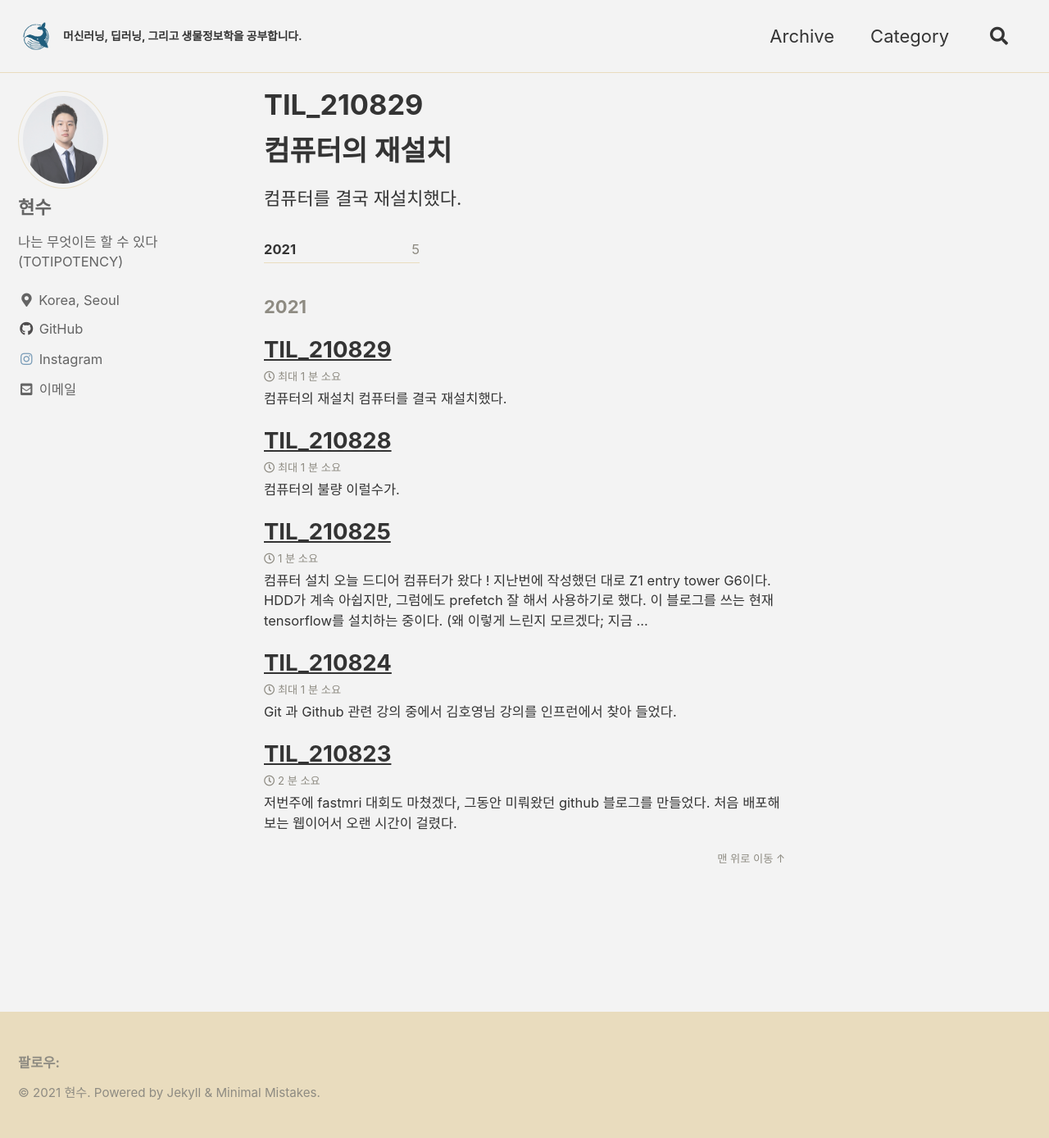
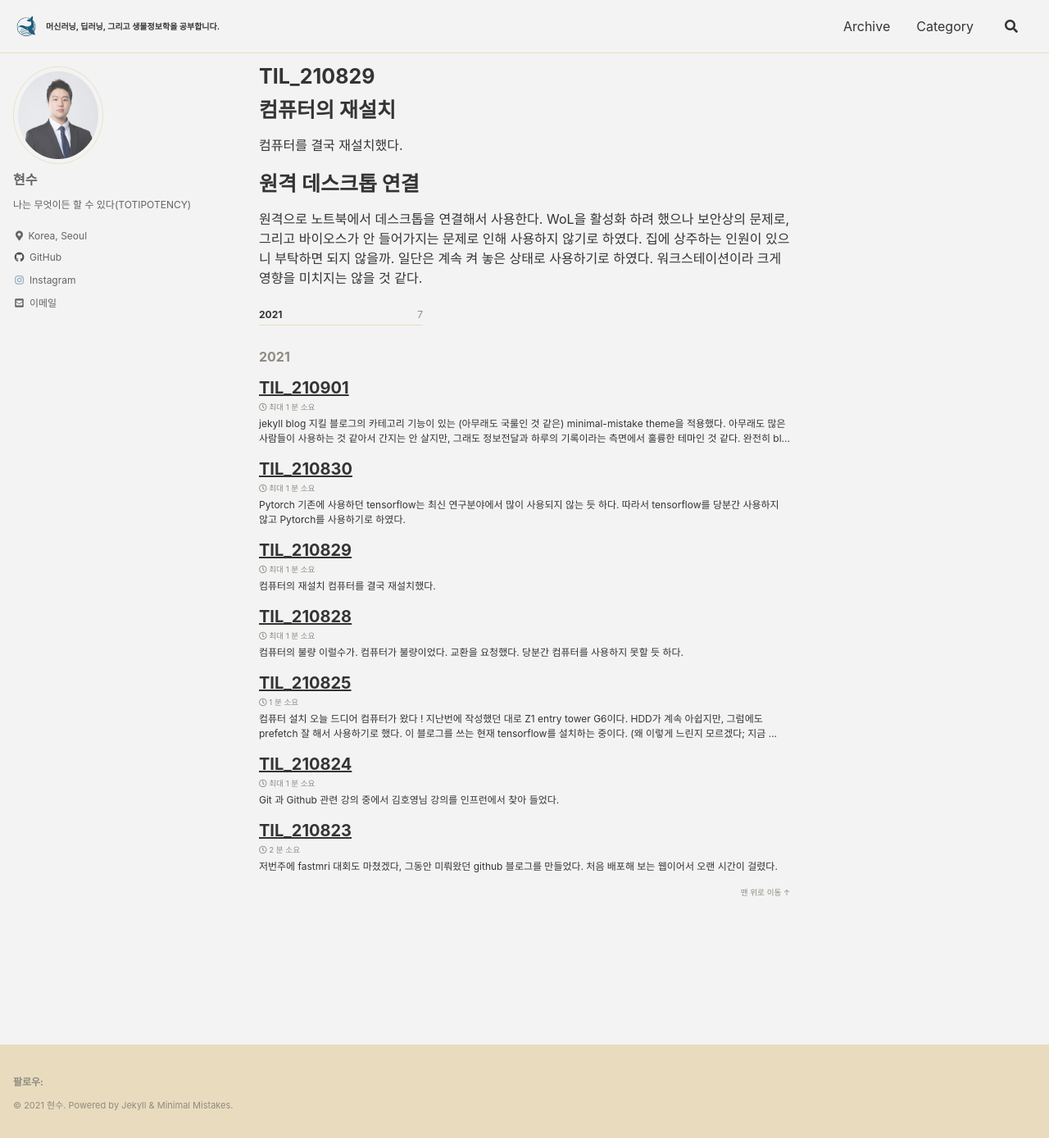
Before and after one commit to karegoie/karegoie.github.io, a Jekyll site: the page built from _posts/TIL/2021-08-29-TIL_210829.md, in a window 1280 px wide and 1388 px high. Shown: the whole window at 82% size. Built offline with Jekyll 4.4.1, drawn with Linux system fonts in a browser that asks for light colours; cached includes are drawn as plain includes; comment, search, counter and statistics services are not loaded.

Commit message:
0901 commit commiting posts

```diff
--- a/_layouts/default.html
+++ b/_layouts/default.html
@@ -10,6 +10,9 @@
 -->
 <html lang="{{ site.locale | slice: 0,2 | default: "en" }}" class="no-js">
   <head>
+    {% if page.use_math %}
+      {% include mathjax_support.html %}
+    {% endif %}
     {% include head.html %}
     {% include head/custom.html %}
   </head>
--- /dev/null
+++ b/_posts/TIL/2021-08-28-TIL_210828.md
@@ -0,0 +1,11 @@
+---
+layout: posts
+title:  "TIL_210828"
+date:   2021-08-28 14:00:00
+categories: TIL
+---
+# 컴퓨터의 불량
+이럴수가. 컴퓨터가 불량이었다. 교환을 요청했다. 당분간 컴퓨터를 사용하지 못할 듯 하다.
+
+# 미적분과 딥러닝
+오늘은 3blue1brown의 딥러닝 관련 강의를 들었다. 연쇄법칙과 딥러닝이 어떤 상관관계가 있는지 알게 되었다.
--- /dev/null
+++ b/_posts/TIL/2021-08-29-TIL_210829.md
@@ -0,0 +1,13 @@
+---
+layout: posts
+title:  "TIL_210829"
+date:   2021-08-29 14:00:00
+categories: TIL
+---
+# 컴퓨터의 재설치
+컴퓨터를 결국 재설치했다.
+
+# 원격 데스크톱 연결
+원격으로 노트북에서 데스크톱을 연결해서 사용한다. WoL을 활성화 하려 했으나 보안상의 문제로, 그리고
+바이오스가 안 들어가지는 문제로 인해 사용하지 않기로 하였다. 집에 상주하는 인원이 있으니 부탁하면 되지 않을까.
+일단은 계속 켜 놓은 상태로 사용하기로 하였다. 워크스테이션이라 크게 영향을 미치지는 않을 것 같다.
--- /dev/null
+++ b/_posts/TIL/2021-08-30-TIL_210830.md
@@ -0,0 +1,22 @@
+---
+layout: posts
+title:  "TIL_210830"
+date:   2021-08-30 14:00:00
+categories: TIL
+---
+# Pytorch
+기존에 사용하던 tensorflow는 최신 연구분야에서 많이 사용되지 않는 듯 하다. 따라서 tensorflow를
+당분간 사용하지 않고 Pytorch를 사용하기로 하였다.
+
+Pytorch는 tensorflow와는 다르게 클래스 기반인 파이썬의 특징을 제대로 살린 프레임워크인 것 같다.
+파이썬에도 약하고, 심층신경망과 관련된 수학에도 약한 채 keras만 사용해 온 자신을 반성하게 된다.
+
+어제 본 3blue1brown의 딥러닝 관련 영상들을 많이 반복해서 들어야 할 것 같다. 또, 이번에 듣는
+[정보융합 뉴럴네트워크] 강의에서 이안 굿펠로의 <심층 학습> 을 읽게 될텐데, 아무쪼록 잘 적응해서 학습할
+수 있었으면 좋겠다.
+
+# 개강 준비
+<심층 학습> 은 어차피 매주 읽어야 해서, 마크다운으로 요약하며 읽을 계획이다. 반드시 그럴 거다.
+이번 학기에는 한 강의를 제외한 나머지는 생명과학과 필수교양으로 채웠다. 얼른 졸업하고 대학원에 입학하고 싶다.
+딥러닝과 머신러닝 관련 공부는 스스로, 꾸준히 할 계획이다. validation 과정은 대회와 공모전을 통해 할 계획이다.
+아무쪼록 좋은 학기가 되었으면 하는 바람이다.
--- /dev/null
+++ b/_posts/TIL/2021-09-01-TIL_210901.md
@@ -0,0 +1,29 @@
+---
+layout: posts
+title:  "TIL_210901"
+date:   2021-09-01 14:00:00
+categories: TIL
+---
+# jekyll blog
+지킬 블로그의 카테고리 기능이 있는 (아무래도 국룰인 것 같은) minimal-mistake theme을 적용했다.
+아무래도 많은 사람들이 사용하는 것 같아서 간지는 안 살지만, 그래도 정보전달과 하루의 기록이라는 측면에서
+훌륭한 테마인 것 같다. 완전히 blog의 theme을 characterize하고, 구성을 완료했다. 자동 카테고리 기능
+이 있어서 아주 쉽게 블로그를 꾸밀 수 있을 것 같다.
+
+또, LaTex를 이용한 수식 적용을 위한 과정을 마쳤다.
+
+# Pytorch 공부
+Pytorch 공부를 드디어 시작했다. pytorch-60min tutorial을 보고 시작했는데, 클래스 기반의 코딩이
+어렵게 다가와서 파이썬 레퍼런스들을 참조하며 공부해야 했다. 관련해서 포스팅을 곧 올릴 예정이다.
+작성하면서 마크다운에 더 익숙해지는 중이다. (심층 학습 포스팅하면서는 LaTex에도 익숙해 지겠지.)
+
+# Git 과 Github 공부
+김호영님의 강의가 현재 중단 상태이다. 컴퓨터를 설치하고 이것저것 익숙해지느라 그랬는데, 다시 깃허브를
+공부해야 겠다. 그동안 블로그를 관리하며 야매로 익힌 감이 있지만, 아직도 브랜치에 익숙하지 않다. 브랜치
+개념을 위주로 소스트리 기반의 깃을 먼저 공부하여야 겠다.
+
+# 내일 할 일
+내일은 pytorch의 다른 튜토리얼을 공부할 생각이다. 밑바닥부터 쌓아올리는 딥러닝 파트를 통해서
+Autograd와 nn.Module의 기능에 익숙해지고 싶다.
+또, 시간이 허락한다면 git과 github 강의를 마저 들을 계획이다.
+장고는 언제 공부할 수 있을까...
--- a/_sass/minimal-mistakes/_reset.scss
+++ b/_sass/minimal-mistakes/_reset.scss
@@ -8,18 +8,18 @@ html {
   /* apply a natural box layout model to all elements */
   box-sizing: border-box;
   background-color: $background-color;
-  font-size: 16px;
+  font-size: 14px;
 
   @include breakpoint($medium) {
-    font-size: 18px;
+    font-size: 16px;
   }
 
   @include breakpoint($large) {
-    font-size: 20px;
+    font-size: 16px;
   }
 
   @include breakpoint($x-large) {
-    font-size: 22px;
+    font-size: 16px;
   }
 
   -webkit-text-size-adjust: 100%;
```
Also changed, not shown: _includes/mathjax_support.html (added, +23 -0 lines), _posts/2021-08-28-TIL_210828.md (deleted, +0 -8 lines), _posts/2021-08-29-TIL_210829.md (deleted, +0 -8 lines), _posts/TIL/2021-08-23-TIL_210823.md (renamed from _posts/2021-08-23-TIL_210823.md), _posts/TIL/2021-08-24-TIL_210824.md (renamed from _posts/2021-08-24-TIL_210824.md), _posts/TIL/2021-08-25-TIL_210825.md (renamed from _posts/2021-08-25-TIL_210825.md).
